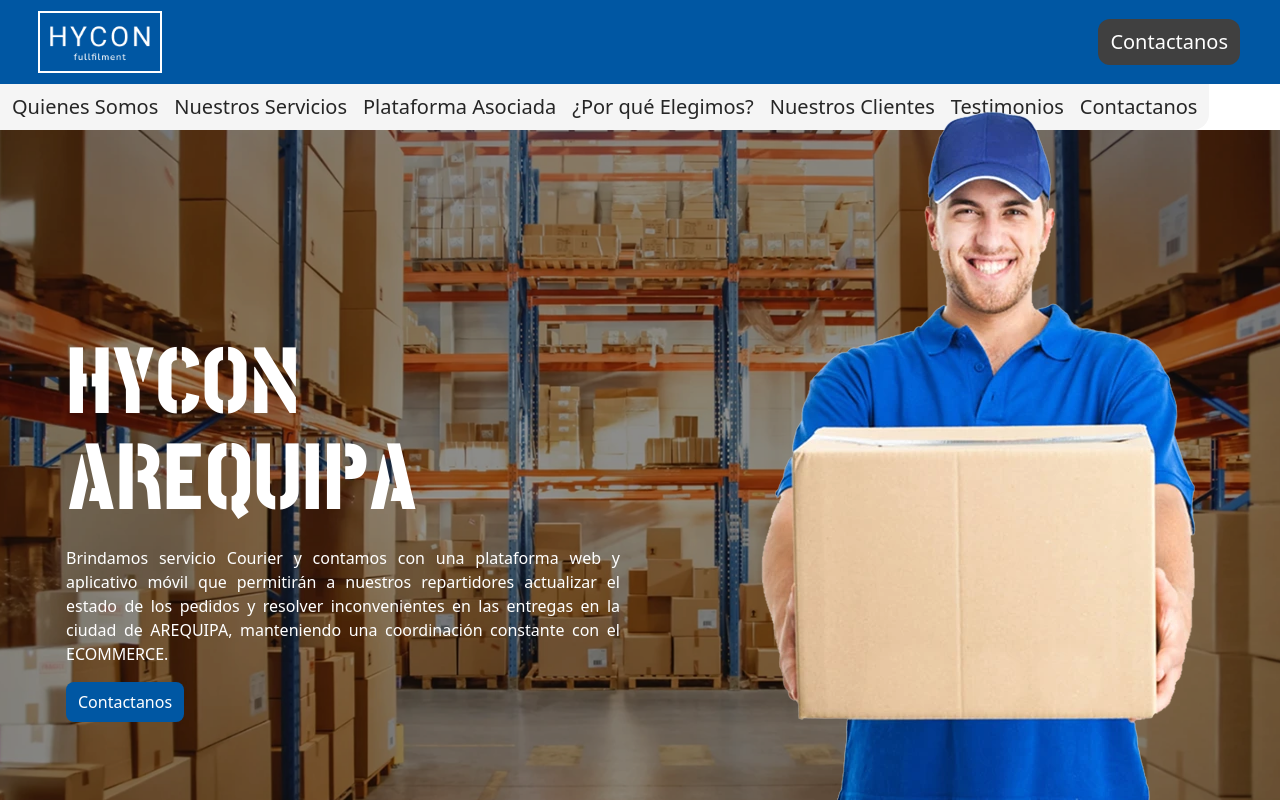
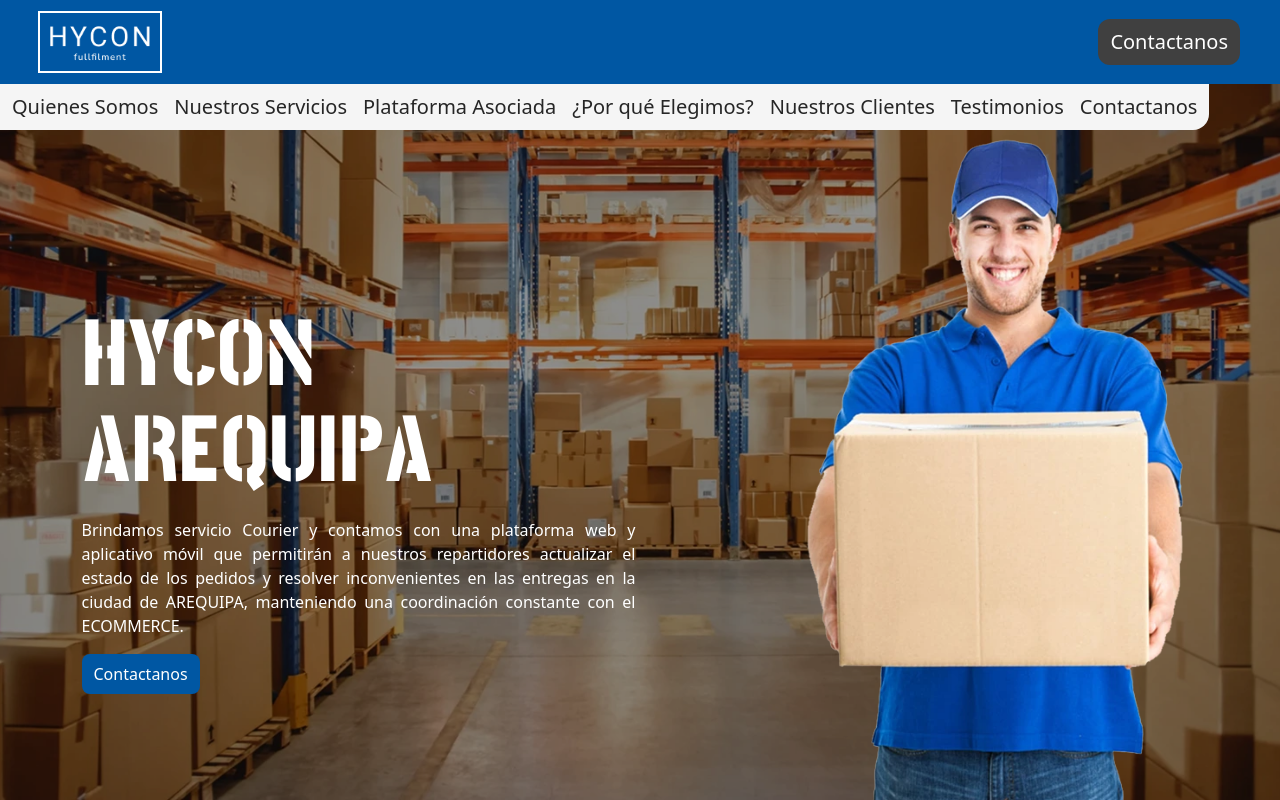
Before and after one commit to MODULYTIX/hycon-app, a React (Vite) app: page / in a window 1280 px wide. Shown: the top 800 px of the page. Built offline with nearby package versions, Linux system fonts and the light colour scheme.

Commit message:
fixed(component): fixed component Hero, Image

```diff
--- a/src/components/Header.tsx
+++ b/src/components/Header.tsx
@@ -16,10 +16,10 @@
   ];
 
   return (
-    <div className="m-0 flex flex-col w-full">
+    <div className=" flex flex-col w-full">
       <div className="sticky top-0 z-50 flex justify-between bg-primary h-[84px] items-center px-[40px]">
         {/* logo aun no definido */}
-        <div className='outline-2 outline-white'>
+        <div className="outline-2 outline-white">
           <img
             src={HyconLogo}
             alt=""
--- a/src/components/Hero.tsx
+++ b/src/components/Hero.tsx
@@ -3,11 +3,11 @@
 
 export default function Hero() {
   return (
-    <div className="relative h-full w-full">
+    <div className=" h-full w-full">
       <img
         src={HeroBackground}
         alt="Hero Background"
-        className="absolute inset-0 h-full w-full object-cover"
+        className="absolute inset-0 w-full object-cover h-screen"
         draggable={false}
       />
       <div className="absolute inset-0 bg-black/40" />
@@ -25,12 +25,12 @@
             Contactanos
           </button>
         </div>
-        <div>
+        <div className='max-w-[400px]'>
           <img
             src={HeroPersona}
             alt="Persona"
             draggable={false}
-            className="overflow-hidden object-cover"
+            className=" w-full h-auto object-contain"
           />
         </div>
       </div>
--- /dev/null
+++ b/src/components/QuienesSomos.tsx
@@ -0,0 +1,38 @@
+import Tittle from '../shared/components/Tittle';
+import QS from '../assets/images/QS.png';
+
+export default function QuienesSomos() {
+  return (
+    <div className="w-full max-w-[1520px] flex items-center justify-between gap-10">
+      {/* Columna IZQUIERDA: título + texto (vertical) */}
+      <div className="flex flex-col gap-10 max-w-[760px]">
+        <Tittle>¿Quiénes somos?</Tittle>
+
+        <p
+          className="font-normal text-[30px] leading-[1.5] text-gray-800"
+          style={{
+            fontFamily:
+              "Roboto, system-ui, -apple-system, 'Segoe UI', Helvetica, Arial, sans-serif",
+          }}>
+          HYCON es una empresa peruana especializada en logística de última
+          milla y servicios de fulfillment. Nos enfocamos en hacer que cada
+          entrega sea rápida, segura y eficiente, integrando todos los canales
+          de pago para que los clientes puedan realizar sus compras con total
+          confianza, incluyendo la opción de pago contraentrega.
+          <br />
+          <br />
+          Con HYCON, tu negocio crece mientras nosotros nos encargamos de que
+          cada pedido llegue a tiempo y sin complicaciones.
+        </p>
+      </div>
+
+      {/* Columna DERECHA: imagen con máscara (inline, sin componente) */}
+      <img
+        src={QS}
+        alt="Quiénes somos"
+        className="w-[540px] h-[600px] object-cover rounded-[22px]"
+        draggable="false"
+      />
+    </div>
+  );
+}
--- a/src/pages/HomePage.tsx
+++ b/src/pages/HomePage.tsx
@@ -1,55 +1,21 @@
 import Footer from '../components/Footer';
 import Header from '../components/Header';
 import Hero from '../components/Hero';
-import Tittle from '../shared/components/Tittle';
-import QS from '../assets/images/QS.png';
+import QuienesSomos from '../components/QuienesSomos';
 
 export default function HomePage() {
   return (
     <div className="min-h-screen flex flex-col ">
-      <Header />
-
-      <main className="flex-1">
-        <section id="hero" className="h-screen w-full">
+      <main className="flex-1 h-screen w-full">
+        <Header />
+        <section id="hero">
           <Hero />
         </section>
 
         <section
           id="quienes_somos"
           className="h-screen w-full flex items-center justify-center">
-          {/* Padre: horizontal + padding interno 200px */}
-          <div className="w-full max-w-[1520px] flex items-center justify-between gap-10">
-            {/* Columna IZQUIERDA: título + texto (vertical) */}
-            <div className="flex flex-col gap-10 max-w-[760px]">
-              <Tittle>¿Quiénes somos?</Tittle>
-
-              <p
-                className="font-normal text-[30px] leading-[1.5] text-gray-800"
-                style={{
-                  fontFamily:
-                    "Roboto, system-ui, -apple-system, 'Segoe UI', Helvetica, Arial, sans-serif",
-                }}>
-                HYCON es una empresa peruana especializada en logística de
-                última milla y servicios de fulfillment. Nos enfocamos en hacer
-                que cada entrega sea rápida, segura y eficiente, integrando
-                todos los canales de pago para que los clientes puedan realizar
-                sus compras con total confianza, incluyendo la opción de pago
-                contraentrega.
-                <br />
-                <br />
-                Con HYCON, tu negocio crece mientras nosotros nos encargamos de
-                que cada pedido llegue a tiempo y sin complicaciones.
-              </p>
-            </div>
-
-            {/* Columna DERECHA: imagen con máscara (inline, sin componente) */}
-            <img
-              src={QS}
-              alt="Quiénes somos"
-              className="w-[540px] h-[600px] object-cover rounded-[22px]"
-              draggable='false'
-            />
-          </div>
+          <QuienesSomos />
         </section>
 
         <section
```
